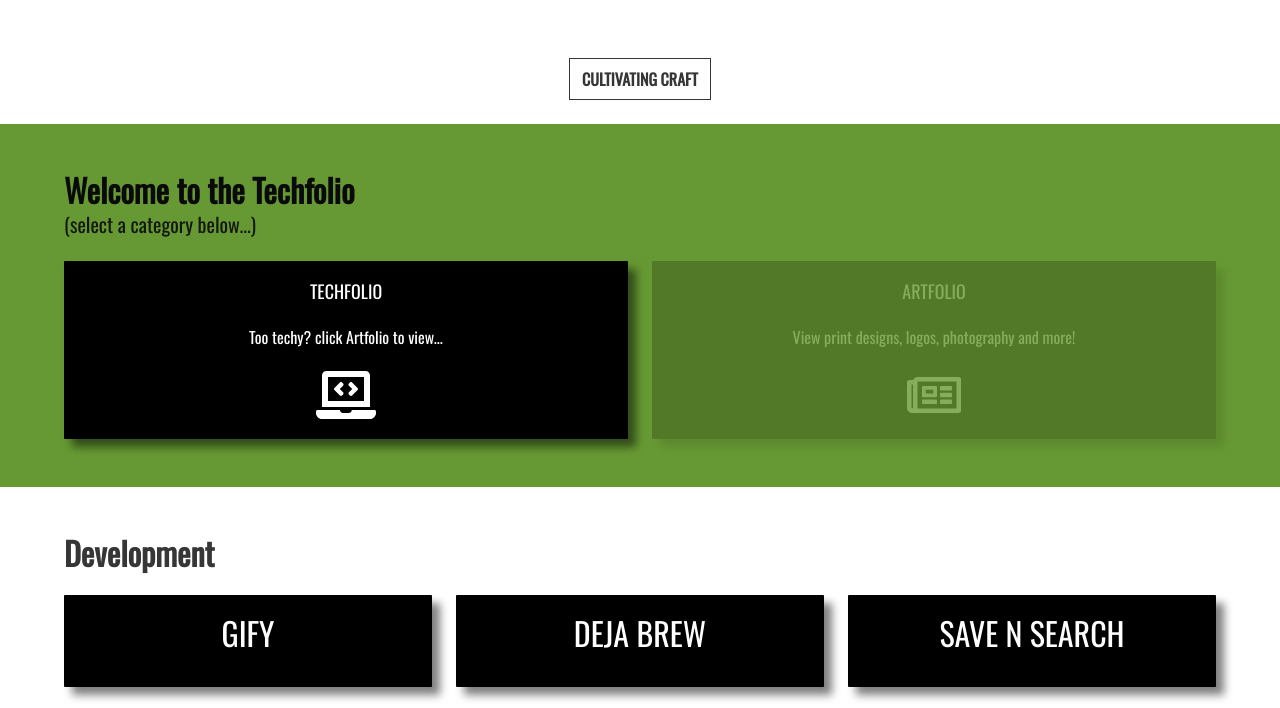
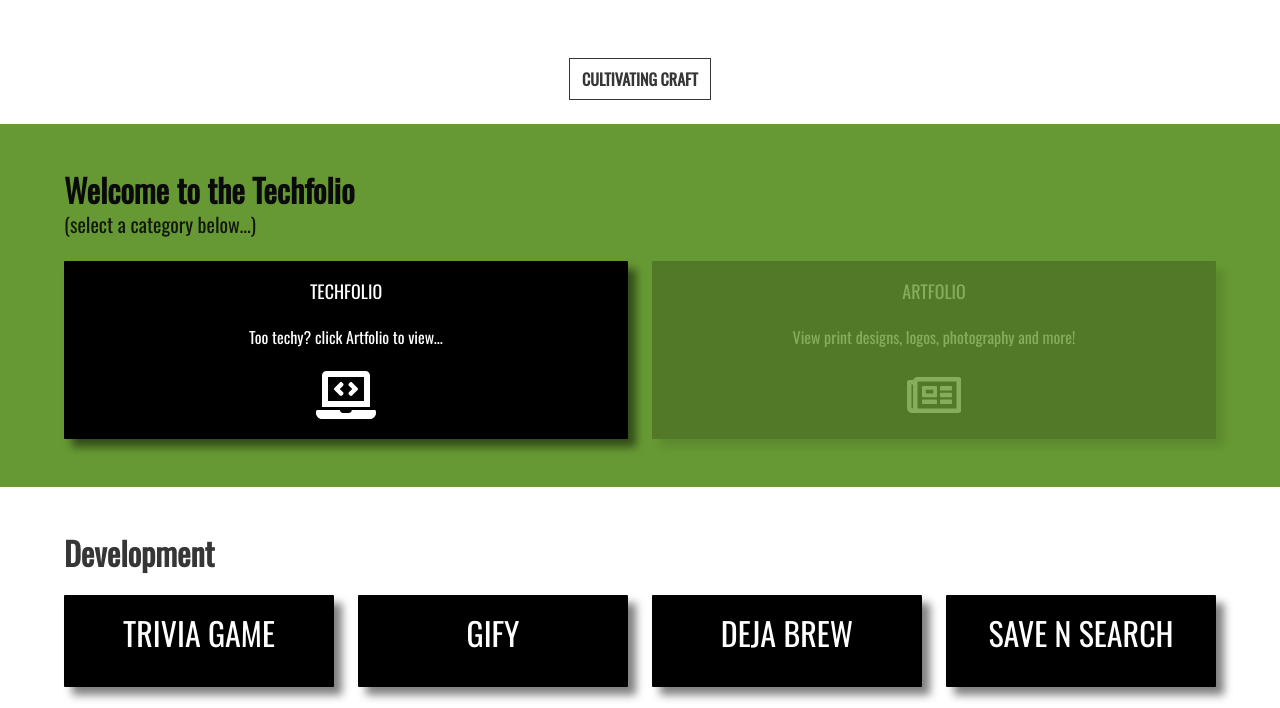
Before and after one commit to b3nitajo/portfolio-bulma-website, a website: page app/public/craft.html in a window 1280 px wide. Both pictures are taken after a click on the element 346 px from the left and 412 px from the top of the page. Shown: the part 62-770 px from the top of the page. Drawn offline with nearby package versions, Linux system fonts and the light colour scheme; files that its build step writes are made by us from their sources.

Commit message:
added trivia game to tech port

```diff
--- a/app/public/craft.html
+++ b/app/public/craft.html
@@ -211,6 +211,16 @@
         <h1 class="title">Development</h1>
         <div class="columns">
           <div class="column">
+            <div class="box tech portcat" id="trivia">
+              <div class="content">
+                <h1 class="title is-uppercase has-text-centered has-text-white has-text-weight-light">
+                  Trivia Game
+                </h1>
+              </div>
+            </div>
+          </div>
+
+          <div class="column">
             <div class="box tech portcat" id="giphy">
               <div class="content">
                 <h1 class="title is-uppercase has-text-centered has-text-white has-text-weight-light">
--- a/app/public/data/data.json
+++ b/app/public/data/data.json
@@ -20,6 +20,9 @@
         {"title": "Birthday Card", "image": "../images/design/cards_owlbirthday.png", "description": "card description goes here"},
         {"title": "Graduation Announcement", "image": "../images/design/cards_gradAnn.png", "description": "announcement description goes here"}
     ],
+    "trivia":[
+        {"title": "Trivia Game", "image": "../images/tech/tech_trivia.png", "description": "Test your Disney knowledge playing this 10 question trivia game. You'll have 15 seconds to answer each question.", "appurl":"https://b3nitajo.github.io/TriviaGame/"}
+    ],
     "giphy":[
         {"title": "Cultivate Giphy", "image": "../images/tech/tech_giphy.png", "description": "Cultivate Giphy is gify search engine targeting gif lovers. This app is used to search the Giphy database by topic and view different gifs related to that topic!", "appurl":"https://b3nitajo.github.io/GifTastic/"}
     ],
```
Also changed, not shown: app/public/images/tech/tech_trivia.png (added), 1 other file.
